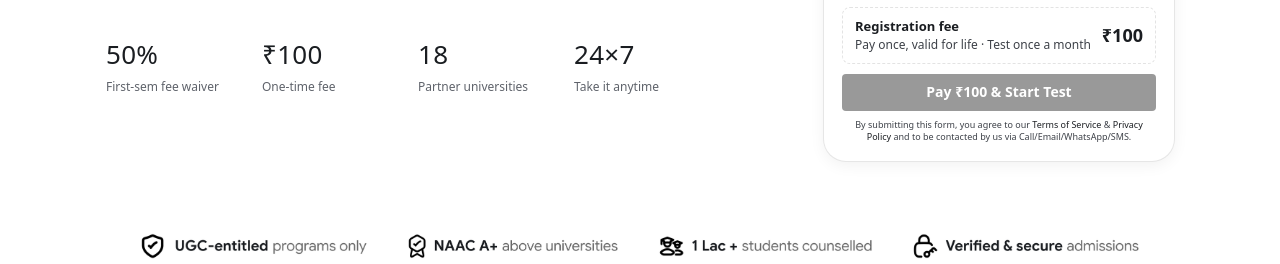
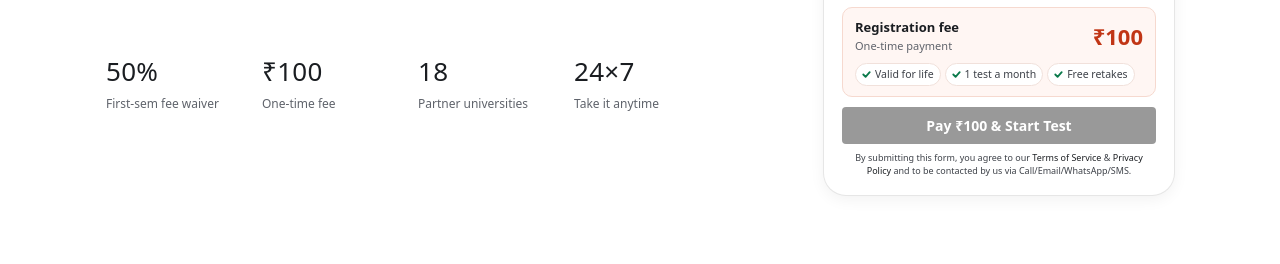
Before and after one commit to abhinavthak/ydst-scholarship-prototype, a plain HTML site: page index.html in a window 1280 px wide. Shown: the part 412-676 px from the top of the page. Drawn offline with Linux system fonts and the light colour scheme; a web font is replaced by a local one.

Commit message:
Redesign registration fee box with price highlight and benefit tags
Co-Authored-By: Claude Opus 5.5 <noreply@anthropic.com>

```diff
--- a/index.html
+++ b/index.html
@@ -83,9 +83,14 @@ header{background:var(--bg-soft);position:sticky;top:0;z-index:50}
 .flag::after{content:"";position:absolute;inset:4.5px;border-radius:50%;background:#000080}
 .submit{width:100%;height:37px;margin-top:58px;border-radius:4px;background:#999;color:#fff;font-weight:600;font-size:14px;cursor:not-allowed;transition:background .15s}
 .otp-on .submit{margin-top:14px}
-.fee-box{margin-top:14px;border:1px dashed var(--line,#d9dde3);border-radius:8px;padding:9px 12px;display:flex;align-items:center;justify-content:space-between;gap:10px;font-size:12px;color:var(--ink-2)}
-.fee-box b{display:block;color:var(--ink);font-size:13px;font-weight:600}
-.fee-box .amt{font-size:18px;font-weight:700;color:var(--ink);white-space:nowrap}
+.fee-box{margin-top:14px;border-radius:10px;background:#fff6f3;border:1px solid #f6d9cf;padding:10px 12px}
+.fee-top{display:flex;align-items:center;justify-content:space-between;gap:10px}
+.fee-top .lbl{font-size:13px;font-weight:600;color:var(--ink)}
+.fee-top .lbl small{display:block;font-size:11px;font-weight:400;color:var(--muted);margin-top:1px}
+.fee-top .amt{font-size:22px;font-weight:700;color:var(--red);line-height:1;white-space:nowrap}
+.fee-pts{list-style:none;display:grid;grid-template-columns:repeat(3,auto);justify-content:start;gap:4px;margin-top:9px;padding:0}
+.fee-pts li{display:flex;align-items:center;gap:3px;font-size:10.5px;font-weight:500;color:var(--ink-2);background:#fff;border:1px solid #f1e1db;border-radius:999px;padding:3px 6px 3px 5px;white-space:nowrap}
+.fee-pts svg{width:11px;height:11px;color:var(--green);flex:none}
 .fee-box + .submit{margin-top:10px}
 .field .verified,.field .change{display:none}
 .field.ok{border-color:#9fd9bc;background:#f6fcf9}
@@ -598,7 +603,10 @@ a,button,input,select{-webkit-tap-highlight-color:rgba(193,53,21,.12)}
         </label>
         <label class="field"><input id="name" type="text" placeholder="Full name *" aria-label="Full name"></label>
         <label class="field"><input id="email" type="email" placeholder="Email Id *" aria-label="Email"></label>
-        <div class="fee-box"><div><b>Registration fee</b>Pay once, valid for life · Test once a month</div><span class="amt">₹100</span></div>
+        <div class="fee-box">
+          <div class="fee-top"><span class="lbl">Registration fee<small>One-time payment</small></span><span class="amt">₹100</span></div>
+          <ul class="fee-pts"><li><svg viewBox="0 0 24 24" fill="none" stroke="currentColor" stroke-width="4" stroke-linecap="round" stroke-linejoin="round"><path d="m5 12 5 5 9-10"/></svg>Valid for life</li><li><svg viewBox="0 0 24 24" fill="none" stroke="currentColor" stroke-width="4" stroke-linecap="round" stroke-linejoin="round"><path d="m5 12 5 5 9-10"/></svg>1 test a month</li><li><svg viewBox="0 0 24 24" fill="none" stroke="currentColor" stroke-width="4" stroke-linecap="round" stroke-linejoin="round"><path d="m5 12 5 5 9-10"/></svg>Free retakes</li></ul>
+        </div>
         <button type="submit" class="submit" id="submitBtn">Pay ₹100 &amp; Start Test</button>
         <p class="legal">By submitting this form, you agree to our <a href="#">Terms of Service</a> &amp; <a href="#">Privacy Policy</a> and to be contacted by us via Call/Email/WhatsApp/SMS.</p>
       </form>
```
